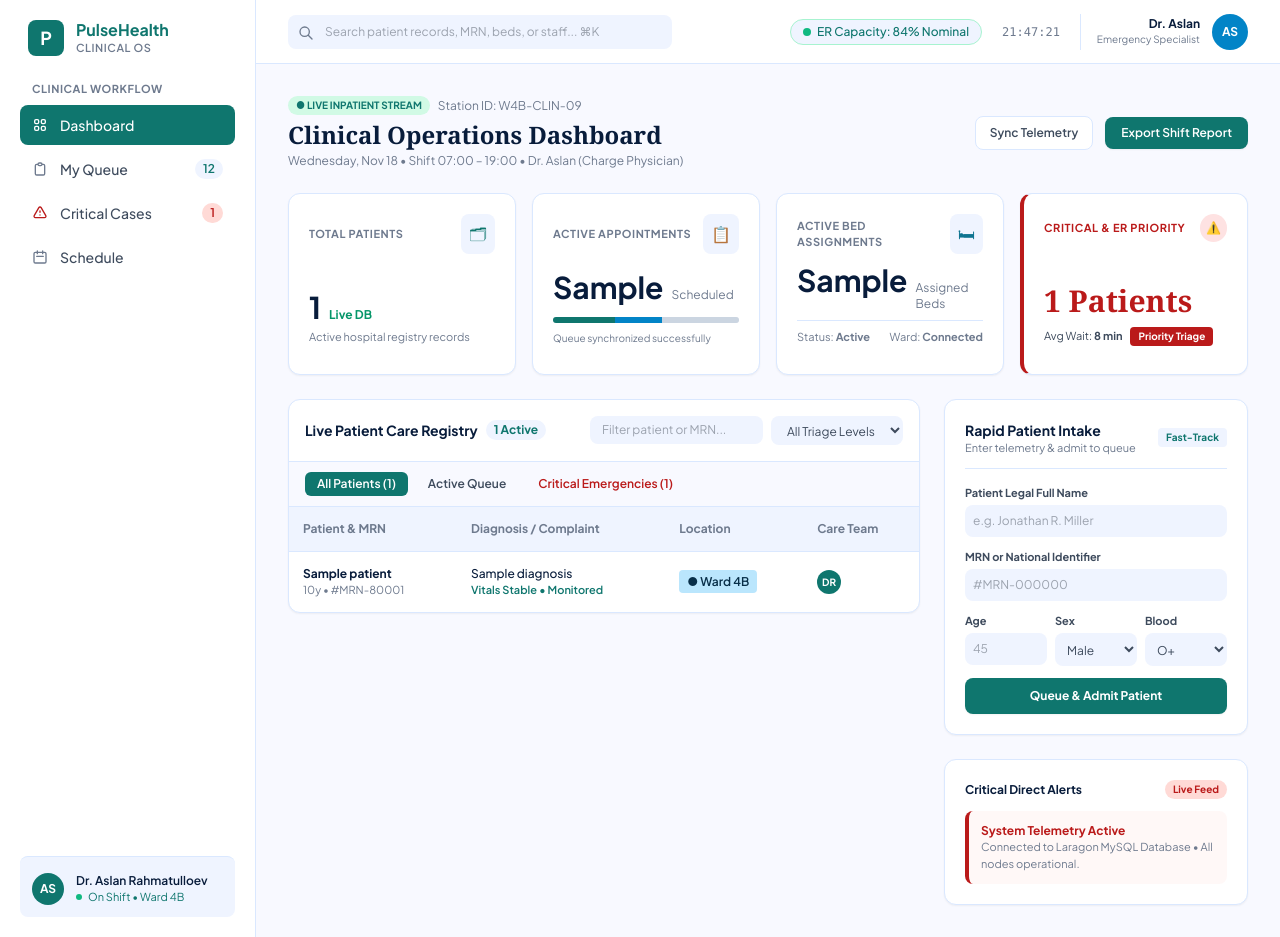
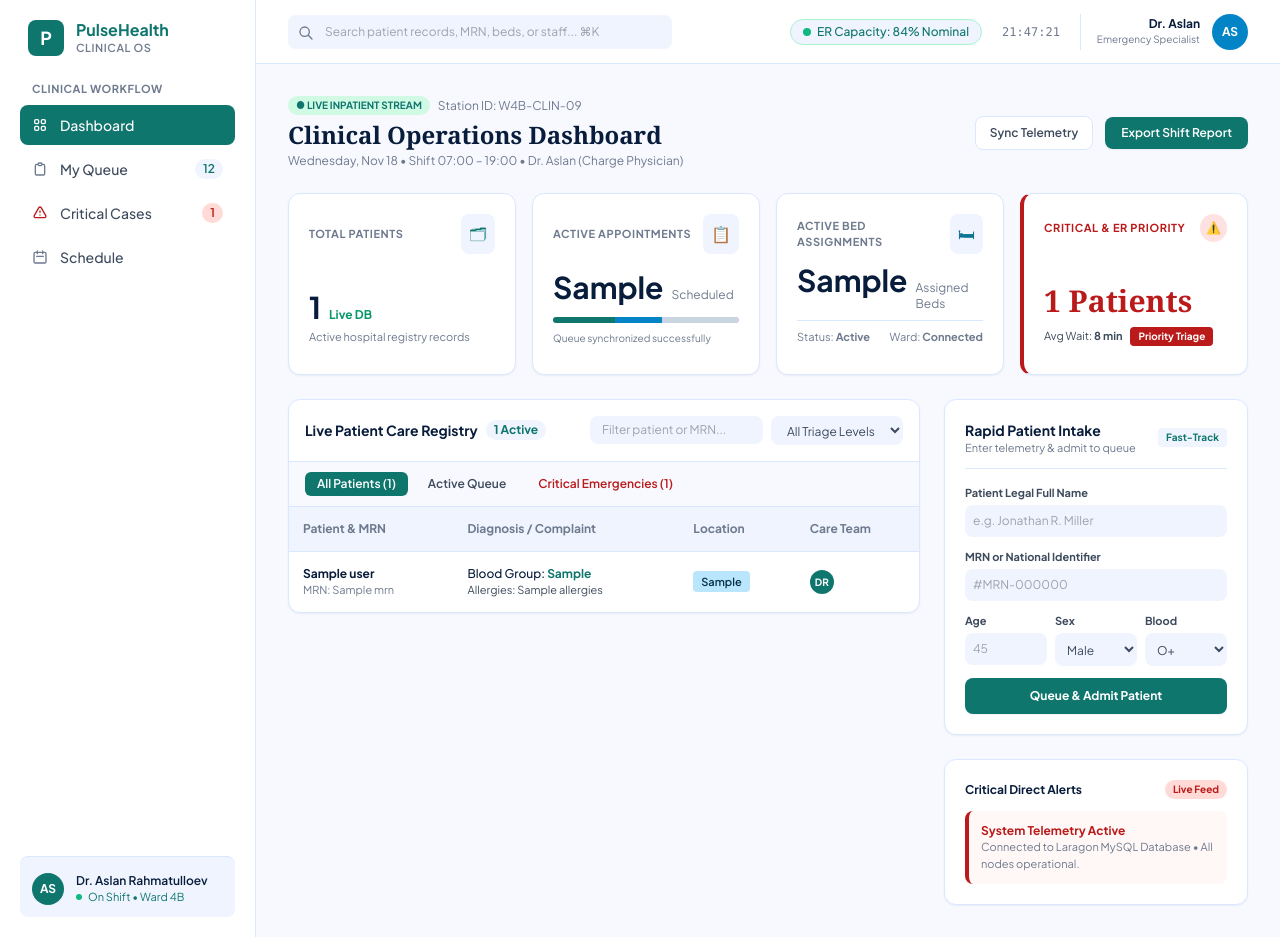
Before and after one commit to AlisherOP/Medical-Clinic, a Laravel app: template medical-clinic/resources/views/dashboard.blade.php in a window 1280 px wide. Run offline with Laravel 12, Linux system fonts and the light colour scheme; the template is opened without the code that fills it: most values are stand-ins (such as "Sample title", 1, 10 or a date in 2020); some libraries are stand-ins or nearby versions.

Commit message:
Map real patient MRN, blood group, allergy, and insurance columns to dashboard registry

```diff
--- a/medical-clinic/app/Http/Controllers/DashboardController.php
+++ b/medical-clinic/app/Http/Controllers/DashboardController.php
@@ -20,7 +20,7 @@ class DashboardController extends Controller
         $criticalPatientsCount = 2;
 
         // Data for the Live Patient Care Registry table
-        $patients = Patient::latest()->take(10)->get();
+        $patients = Patient::with('user')->latest()->take(10)->get();
 
         return view('dashboard', compact(
             'totalPatients',
--- a/medical-clinic/resources/views/dashboard.blade.php
+++ b/medical-clinic/resources/views/dashboard.blade.php
@@ -228,19 +228,25 @@
                 @forelse($patients as $patient)
                   <tr class="hover:bg-[#eff4ff]/50 transition">
                     <td class="p-3.5">
-                      <p class="font-bold text-[#081c3b]">{{ $patient->name ?? 'Patient #' . $patient->id }}</p>
-                      <p class="text-[11px] text-[#6e7a8e]">{{ $patient->age ?? '35' }}y • #MRN-{{ 80000 + $patient->id }}</p>
+                      <p class="font-bold text-[#081c3b]">{{ $patient->user->name ?? 'Patient #' . $patient->id }}</p>
+                      <p class="text-[11px] text-[#6e7a8e]">MRN: {{ $patient->mrn }}</p>
                     </td>
                     <td class="p-3.5">
-                      <p class="font-medium text-[#081c3b]">{{ $patient->diagnosis ?? 'General Consultation' }}</p>
-                      <p class="text-[11px] text-[#0f766e] font-semibold">Vitals Stable • Monitored</p>
+                      <p class="font-medium text-[#081c3b]">Blood Group: <span class="font-bold text-[#0f766e]">{{ $patient->blood_group ?? 'N/A' }}</span></p>
+                      <p class="text-[11px] text-[#3e4b5d]">Allergies: {{ $patient->allergies ?? 'None reported' }}</p>
                     </td>
-                    <td class="p-3.5"><span class="px-2 py-1 rounded bg-[#bae6fd] text-[#082f49] font-semibold">● Ward 4B</span></td>
-                    <td class="p-3.5"><div class="w-6 h-6 rounded-full bg-[#0f766e] text-white flex items-center justify-center font-bold text-[10px]">DR</div></td>
+                    <td class="p-3.5">
+                      <span class="px-2 py-1 rounded bg-[#bae6fd] text-[#082f49] font-semibold text-[11px]">
+                        {{ $patient->insurance_provider ?? 'Self-Pay' }}
+                      </span>
+                    </td>
+                    <td class="p-3.5">
+                      <div class="w-6 h-6 rounded-full bg-[#0f766e] text-white flex items-center justify-center font-bold text-[10px]">DR</div>
+                    </td>
                   </tr>
                 @empty
                   <tr>
-                    <td colspan="4" class="p-6 text-center text-[#6e7a8e]">No patient records found in the database. Run your seeders or add a patient!</td>
+                    <td colspan="4" class="p-6 text-center text-[#6e7a8e]">No patient records found in the database.</td>
                   </tr>
                 @endforelse
               </tbody>
```
